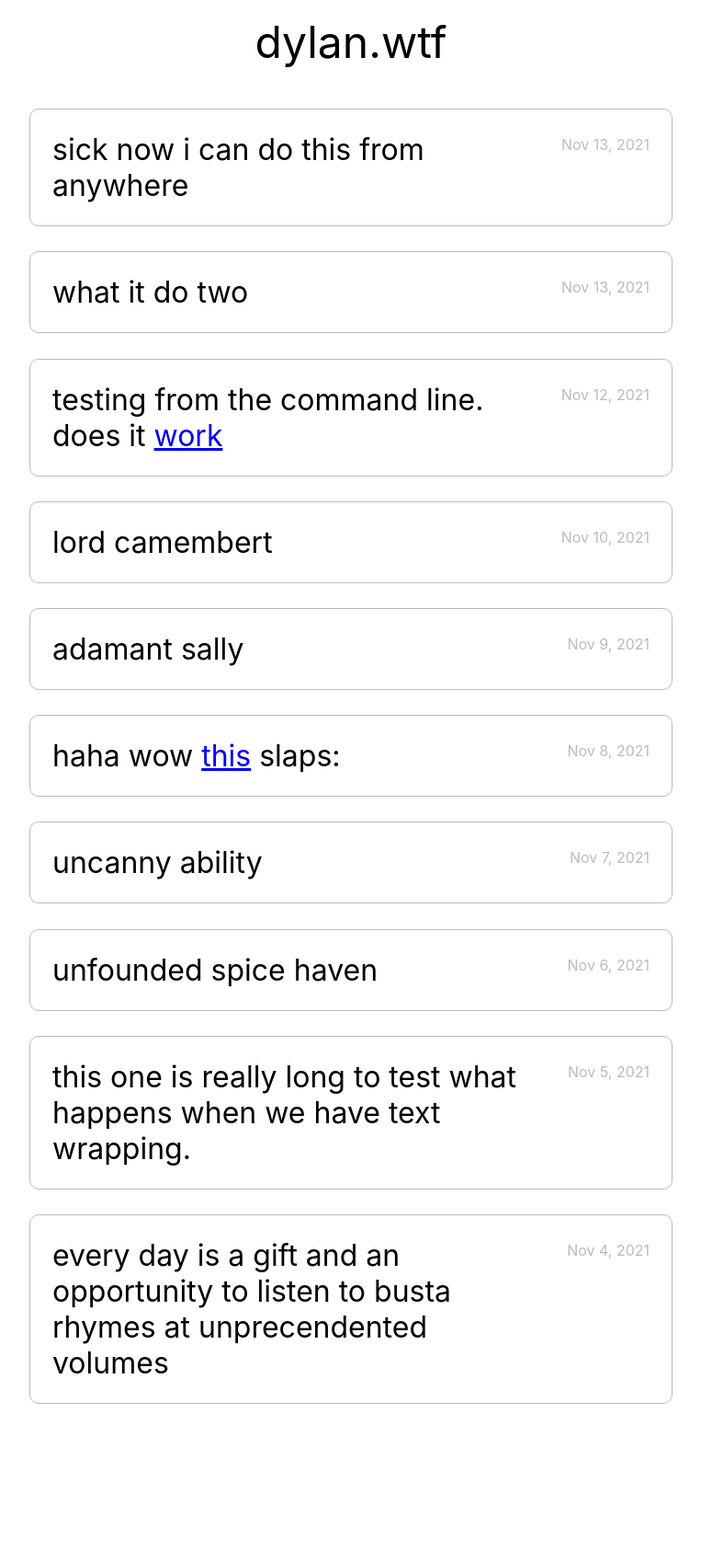
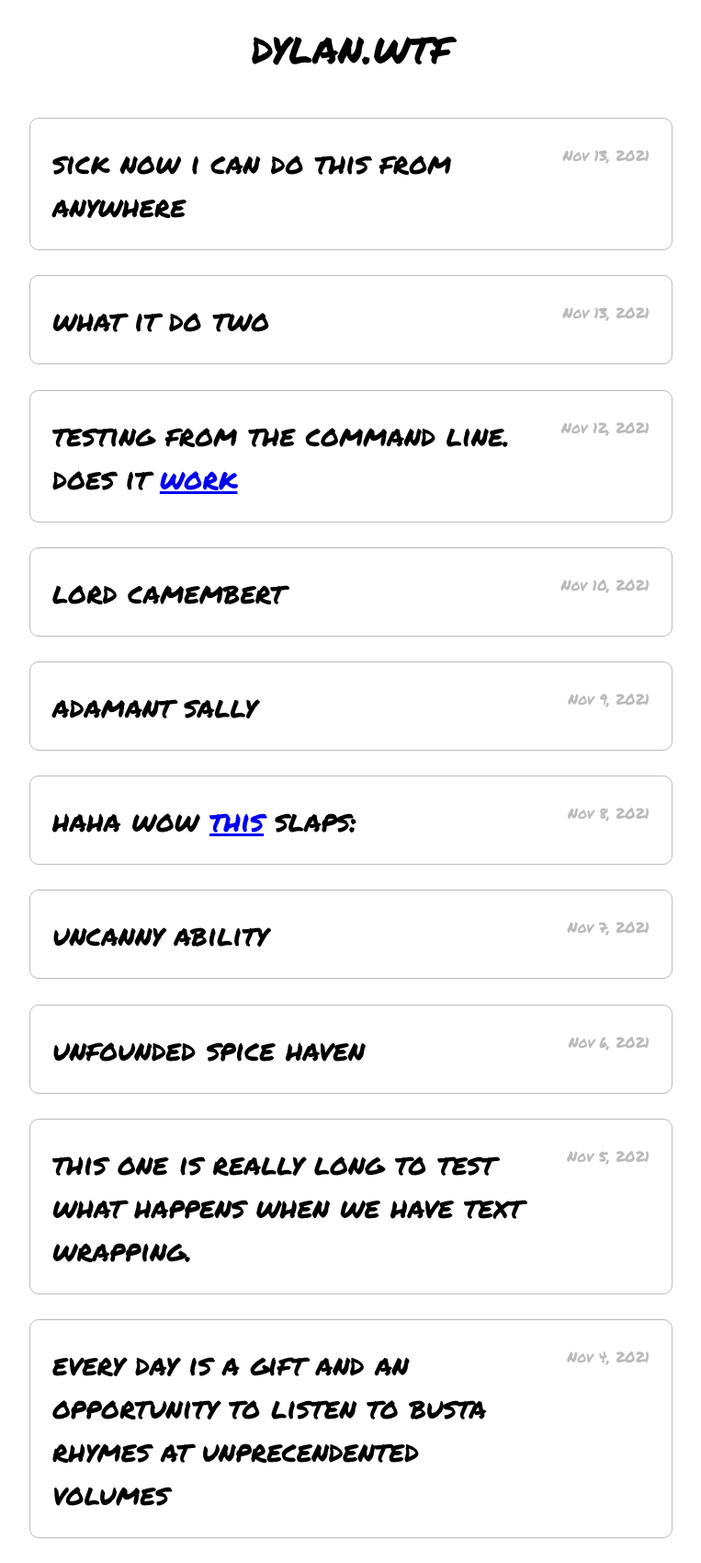
Before and after one commit to dylanhand/dylan.wtf, a Jekyll site: the page built from index.markdown, in a window 1280 px wide. Shown: the whole page at 92% size, without its empty margins (258-1021 px from the left). Built offline with Jekyll 4.4.1, drawn with Linux system fonts in a browser that asks for light colours; before the commit the page ends 1553 px from its top, so only the background shows below that.

Commit message:
Add permanent marker font

```diff
--- a/_includes/head.html
+++ b/_includes/head.html
@@ -8,4 +8,7 @@
     {%- if jekyll.environment == 'production' and site.google_analytics -%}
       {%- include google-analytics.html -%}
     {%- endif -%}
+    <style>
+      @import url('https://fonts.googleapis.com/css2?family=Permanent+Marker&display=swap');
+    </style>
   </head>
--- a/_sass/initialize.scss
+++ b/_sass/initialize.scss
@@ -1,5 +1,7 @@
+@import "variables";
+
 html {
-    font-family: -apple-system, "Comic Sans MS";
+    font-family: $font-family;
     // background-color: rgb(255, 0, 221);
 }
 
--- /dev/null
+++ b/_sass/variables.scss
@@ -0,0 +1 @@
+$font-family: 'Permanent Marker', system-ui, -apple-system, BlinkMacSystemFont, "Segoe UI", Roboto, "Oxygen", Ubuntu, Cantarell, "Fira Sans", "Droid Sans", "Helvetica Neue", Helvetica, sans-serif;
```
